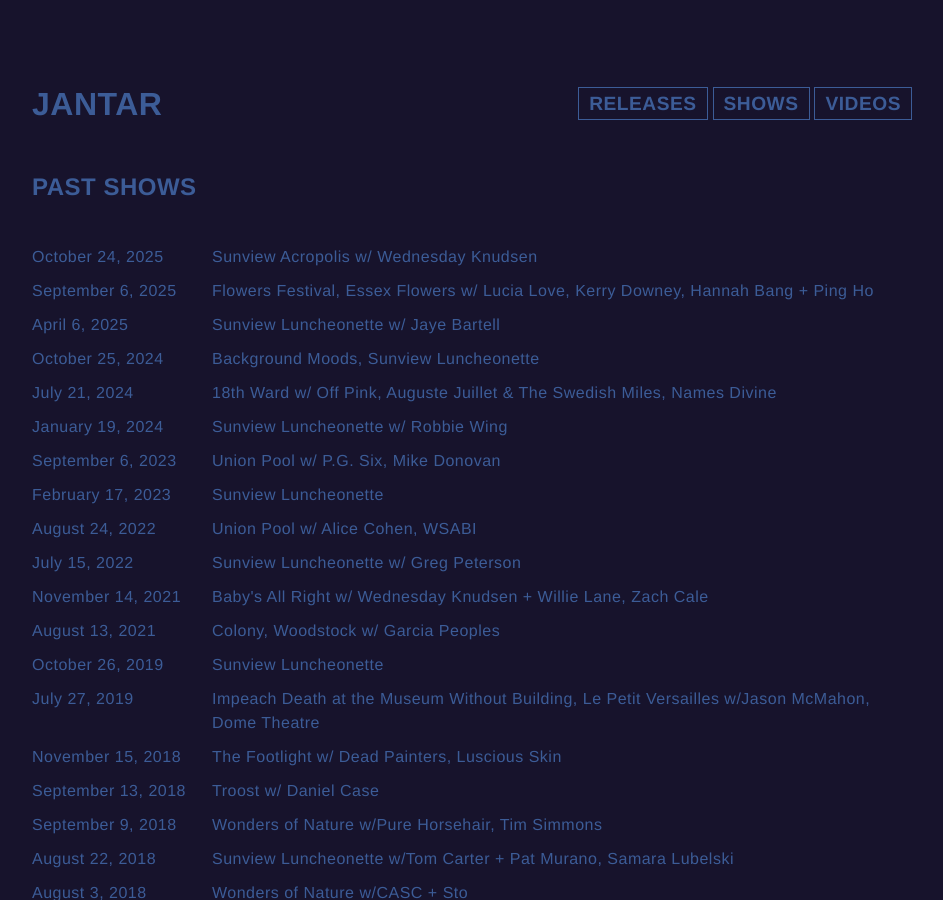
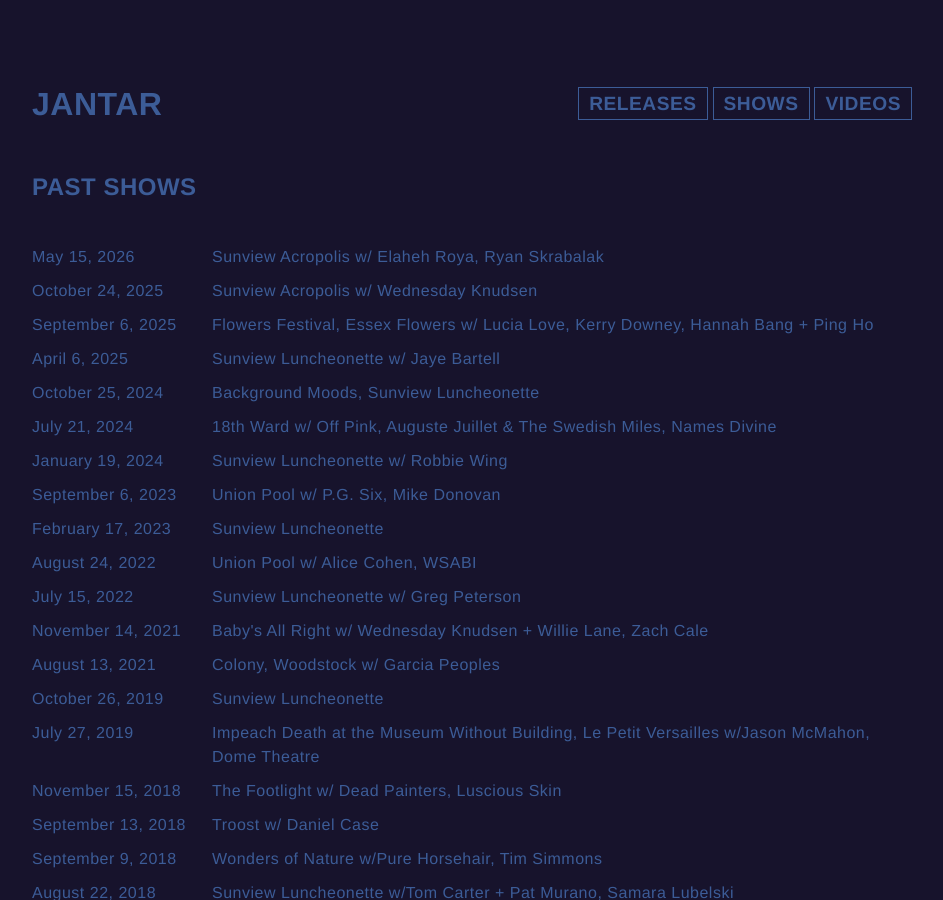
Before and after one commit to kirsten/thejantar.com, a Jekyll site: the page built from shows.html, in a window 1280 px wide and 900 px high. Shown: the whole window, without its empty margins (168-1111 px from the left). Built offline with Jekyll 4.4.1, drawn with Linux system fonts in a browser that asks for light colours.

Commit message:
Add 5/15/2026 sunview show

```diff
--- a/_data/shows.yml
+++ b/_data/shows.yml
@@ -1,4 +1,7 @@
 show_list:
+  - date: 2026-05-15 19:00:00
+    title: "Sunview Acropolis w/ Elaheh Roya, Ryan Skrabalak"
+
   - date: 2025-10-24 19:00:00
     title: "Sunview Acropolis w/ Wednesday Knudsen"
 
```
